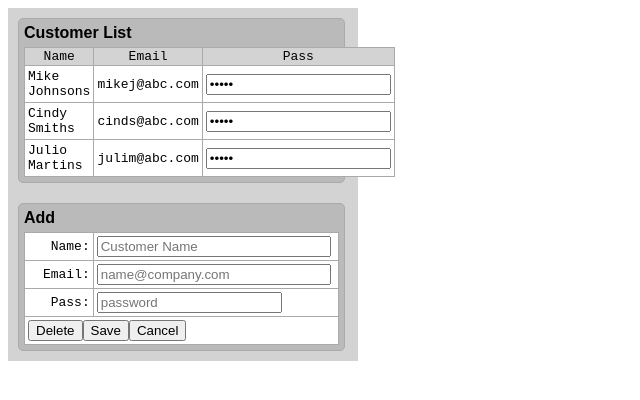
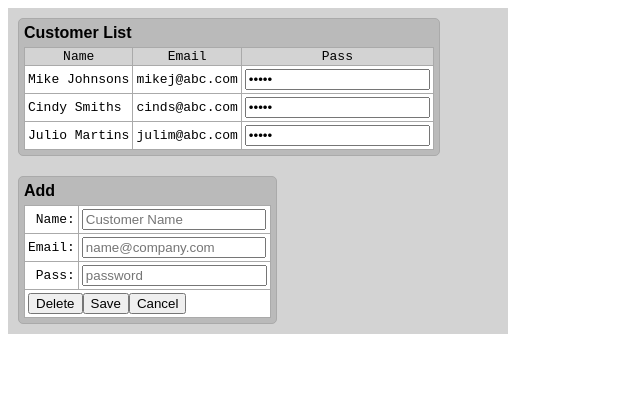
Before and after one commit to kgmiller3/project-phase02-cust-app, a React (Create React App) app: page / in a window 1280 px wide. Shown: the top 400 px of the page, without its empty margins (0-640 px from the left). Built offline with nearby package versions, Linux system fonts and the light colour scheme.

Commit message:
correct css

```diff
--- a/src/App.css
+++ b/src/App.css
@@ -42,12 +42,12 @@ form{
 
 div#root {
     background-color: lightgrey;
-    width: 350px;
+    width: 500px;
 }
 
 .boxed {
     border: 1.5px solid #aaa;
-    width: 315px;
+    width: 500;
     margin: 10px;
     background-color: #bababa;
     display: inline-block;
```
